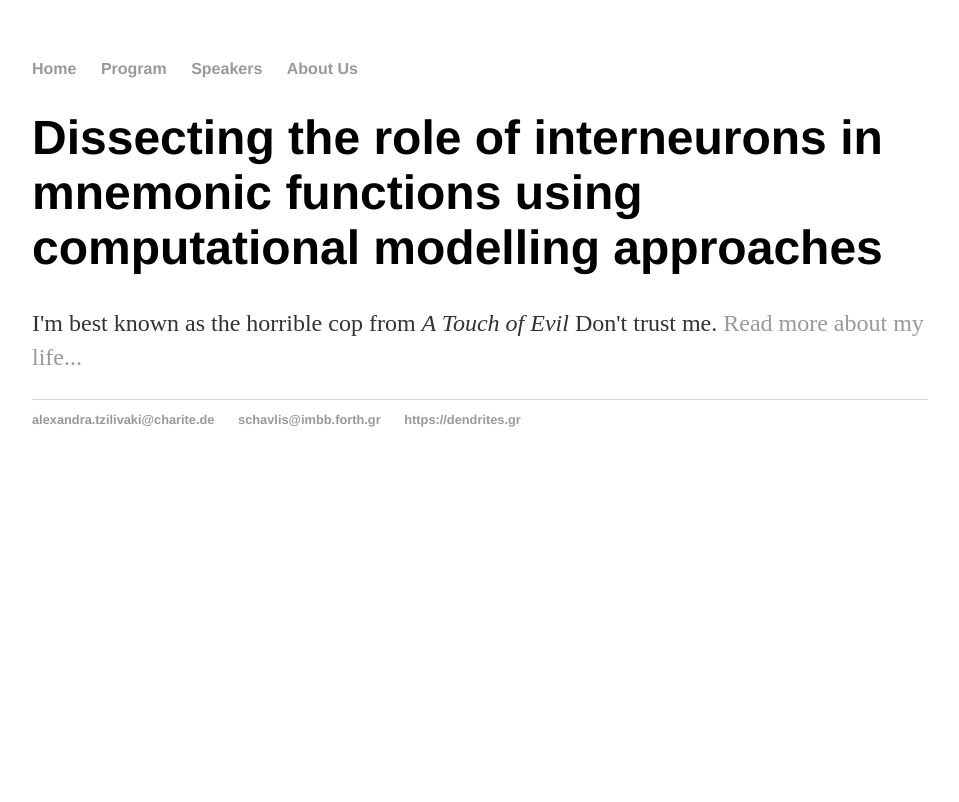
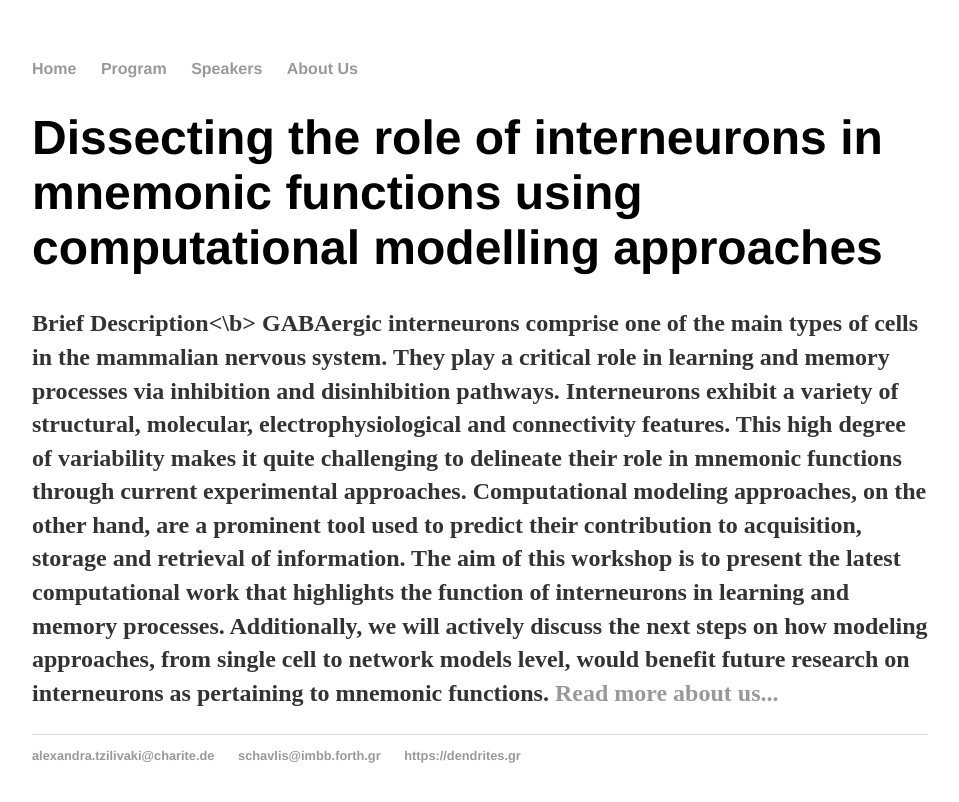
Before and after one commit to spirosChv/ocns2021interneurons, a Jekyll site: the page built from index.html, in a window 1280 px wide. Shown: the top 802 px of the page, without its empty margins (160-1119 px from the left). Built offline with Jekyll 4.4.1, drawn with Linux system fonts in a browser that asks for light colours.

Commit message:
Update index.html

```diff
--- a/index.html
+++ b/index.html
@@ -4,5 +4,7 @@ title: Dissecting the role of interneurons in mnemonic functions using computati
 ---
 <div class="blurb">
 	<h1>Dissecting the role of interneurons in mnemonic functions using computational modelling approaches</h1>
-	<p>I'm best known as the horrible cop from <em>A Touch of Evil</em> Don't trust me. <a href="/about">Read more about my life...</a></p>
+	<p> <b>Brief Description<\b>
+        GABAergic interneurons comprise one of the main types of cells in the mammalian nervous system.
+	They play a critical role in learning and memory processes via inhibition and disinhibition pathways. Interneurons exhibit a variety of structural, molecular, electrophysiological and connectivity features. This high degree of variability makes it quite challenging to delineate their role in mnemonic functions through current experimental approaches. Computational modeling approaches, on the other hand, are a prominent tool used to predict their contribution to acquisition, storage and retrieval of information. The aim of this workshop is to present the latest computational work that highlights the function of interneurons in learning and memory processes. Additionally, we will actively discuss the next steps on how modeling approaches, from single cell to network models level, would benefit future research on interneurons as pertaining to mnemonic functions. <a href="/about">Read more about us...</a></p>
 </div><!-- /.blurb -->
```
